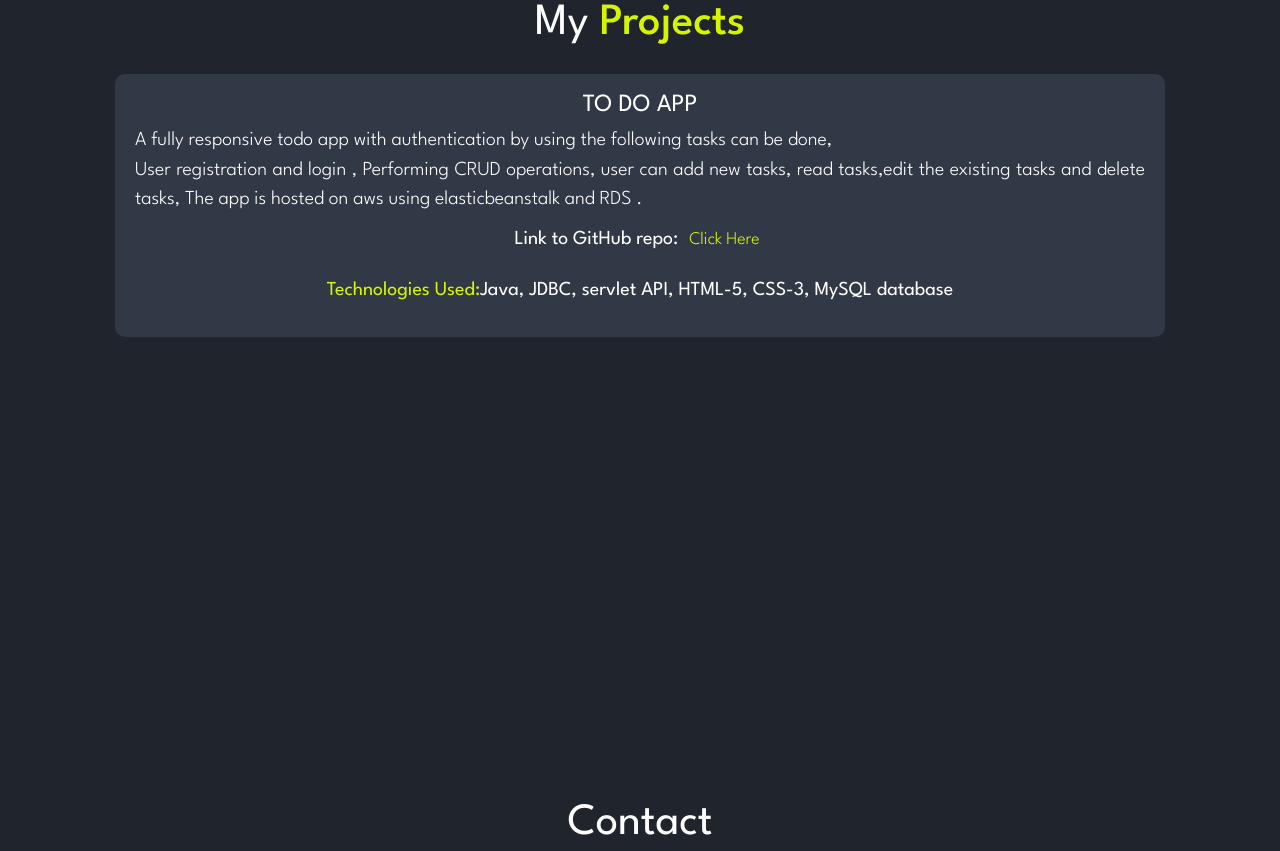
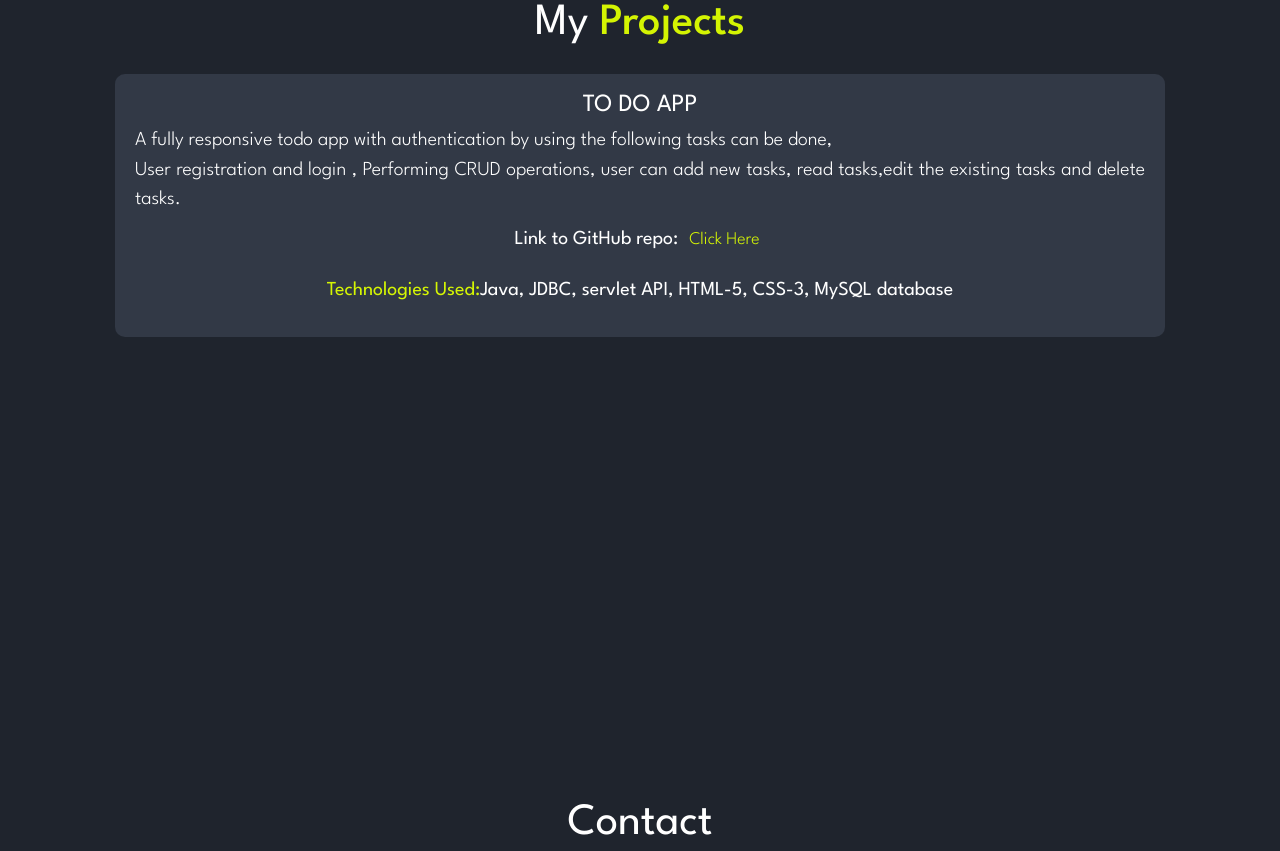
Before and after one commit to Madhanraj-97/Portfolio, a website: page index.html in a window 1280 px wide. Shown: the part 2716-3567 px from the top of the page. Drawn offline with nearby package versions, Linux system fonts and the light colour scheme; some icons are missing.

Commit message:
remove aws link

```diff
--- a/index.html
+++ b/index.html
@@ -188,8 +188,7 @@
         <h5>To Do App</h5>
         <p>A fully responsive todo app with authentication by using the following tasks can be done,<br>
           User registration and login ,
-          Performing CRUD operations, user can add new tasks, read tasks,edit the existing tasks and delete tasks,
-          The app is hosted on aws using elasticbeanstalk and RDS .
+          Performing CRUD operations, user can add new tasks, read tasks,edit the existing tasks and delete tasks.
         <!-- <h6> Live demo of the project for tesing: <a href="http://todowebapp.ap-south-1.elasticbeanstalk.com/" target="_blank">Click
             Here</a></h6> -->
 
```
